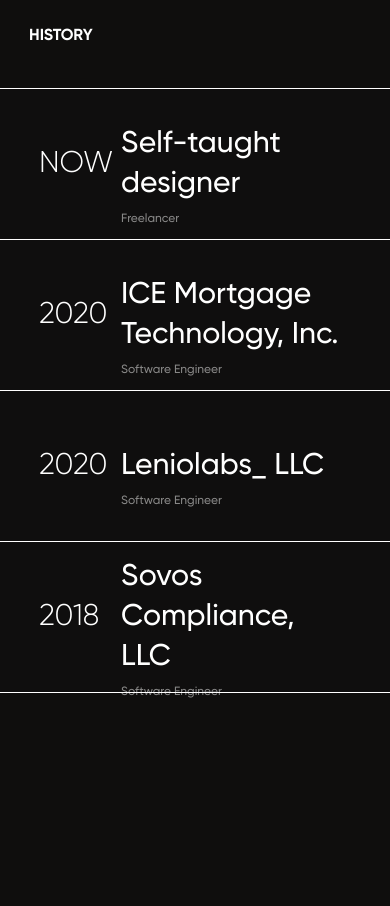
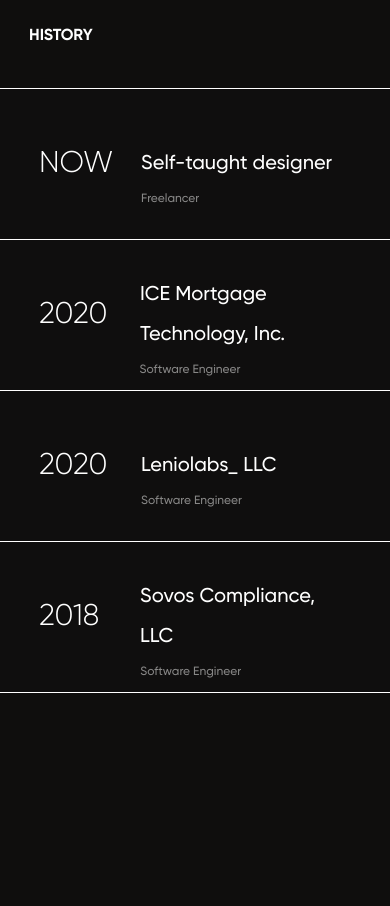
Before and after one commit to faculedesma/fledesma-dev, a React (Vite) app: page / in a window 390 px wide. Shown: the part 2180-3086 px from the top of the page. Built offline with nearby package versions, Linux system fonts and the light colour scheme.

Commit message:
fix: update history mobile css rules

```diff
--- a/src/components/history/history.scss
+++ b/src/components/history/history.scss
@@ -109,6 +109,16 @@
       &--row {
         width: 80%;
         gap: 2rem;
+
+        > h3 {
+          width: 70px;
+        }
+
+        &-charge {
+          h3 {
+            font-size: 1.25rem;
+          }
+        }
       }
     }
   }
```
